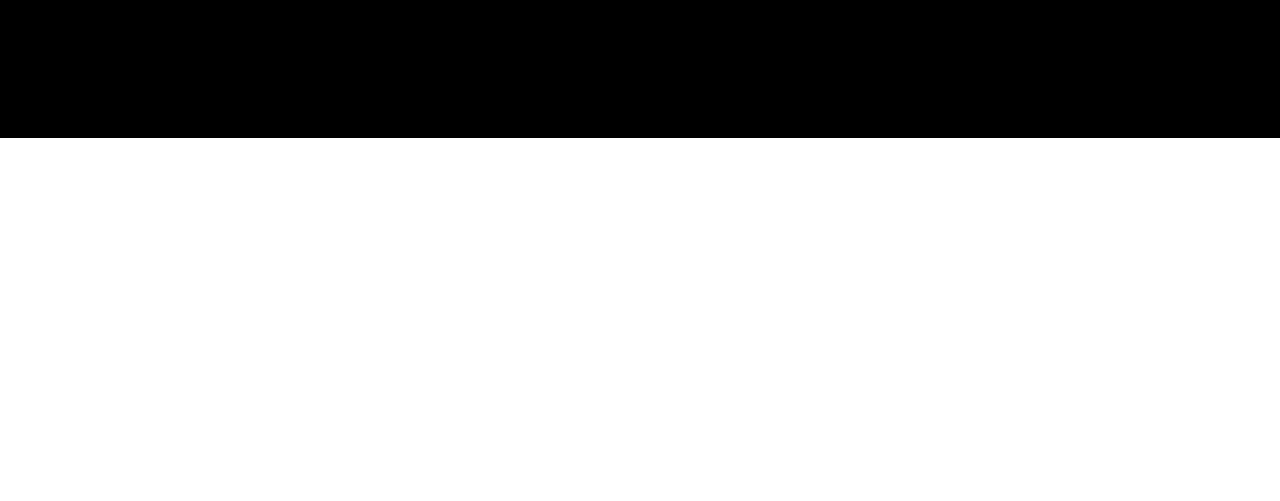
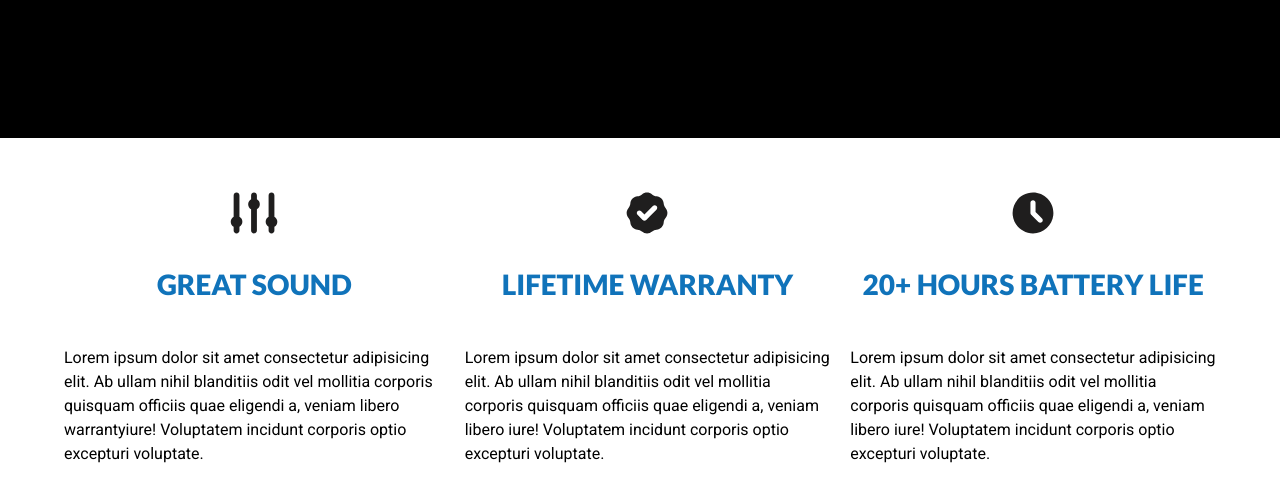
Before and after one commit to Ysraelsn/Headphones, a plain HTML site: page index.html in a window 1280 px wide. Shown: the part 547-1048 px from the top of the page. Before the commit the page ends 800 px from the top, so only its background shows below. Drawn offline with Linux system fonts and the light colour scheme.

Commit message:
Add Icons section and css

```diff
--- a/css/styles.css
+++ b/css/styles.css
@@ -124,3 +124,35 @@ img {
   font-size: 6rem;
   font-weight: 900;
 }
+/**Icons**/
+.icons {
+  padding: var(--separation) 0;
+}
+@media (min-width: 768px) {
+  .icons {
+    display: flex;
+    gap: 2rem;
+  }
+}
+.icon {
+  display: flex;
+  flex-direction: column;
+  align-items: center;
+  margin-bottom: calc(var(--separation) / 2);
+}
+.icon:last-of-type {
+  margin: 0;
+}
+@media (min-width: 768px) {
+  .icon {
+    margin: 0;
+  }
+}
+.icon img {
+  width: 5rem;
+}
+.icon h3 {
+  color: var(--primaryColor);
+  text-transform: uppercase;
+  margin-top: calc(var(--separation) / 2);
+}
--- a/index.html
+++ b/index.html
@@ -47,6 +47,41 @@
 
             </div><!--container header-content-->
         </header>
+        <section class="container">
+            <div class="icons">
+                <div class="icon">
+                    <img src="img/icono-sonido.svg" alt="sound icon">
+                    <h3>Great Sound</h3>
+                    <p>Lorem ipsum dolor sit amet consectetur adipisicing elit.
+                        Ab ullam nihil blanditiis odit vel mollitia corporis
+                        quisquam officiis quae eligendi a, veniam libero
+                        warrantyiure!
+                        Voluptatem incidunt corporis optio excepturi
+                        voluptate.</p>
+
+                </div>
+                <div class="icon">
+                    <img src="img/icono-garantia.svg" alt="sound icon">
+                    <h3>Lifetime Warranty</h3>
+                    <p>Lorem ipsum dolor sit amet consectetur adipisicing elit.
+                        Ab ullam nihil blanditiis odit vel mollitia corporis
+                        quisquam officiis quae eligendi a, veniam libero iure!
+                        Voluptatem incidunt corporis optio excepturi
+                        voluptate.</p>
+
+                </div>
+                <div class="icon">
+                    <img src="img/icono-bateria.svg" alt="sound icon">
+                    <h3>20+ Hours Battery Life</h3>
+                    <p>Lorem ipsum dolor sit amet consectetur adipisicing elit.
+                        Ab ullam nihil blanditiis odit vel mollitia corporis
+                        quisquam officiis quae eligendi a, veniam libero iure!
+                        Voluptatem incidunt corporis optio excepturi
+                        voluptate.</p>
+
+                </div>
+            </div>
+        </section>
 
     </body>
 </html>
```
